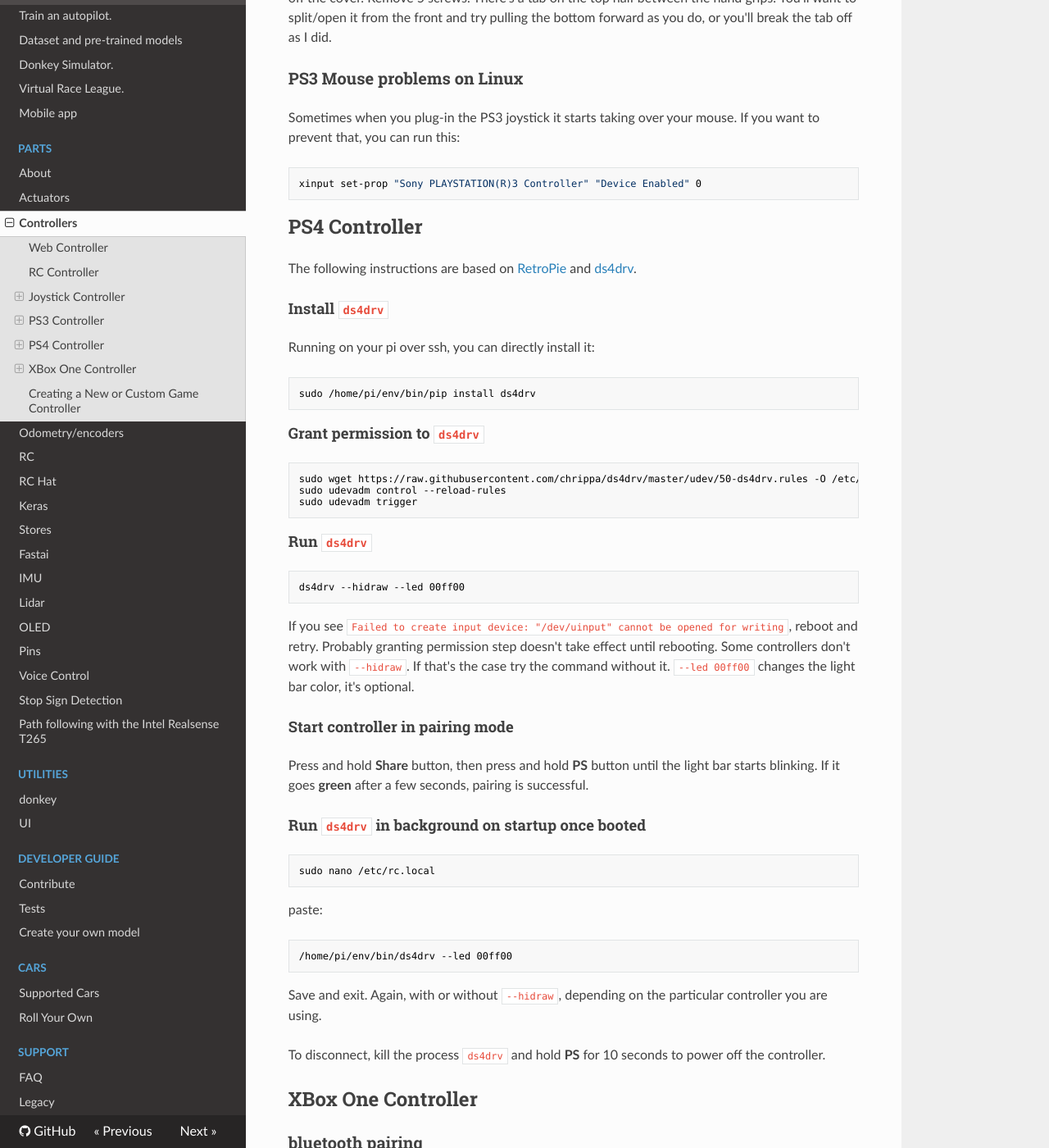
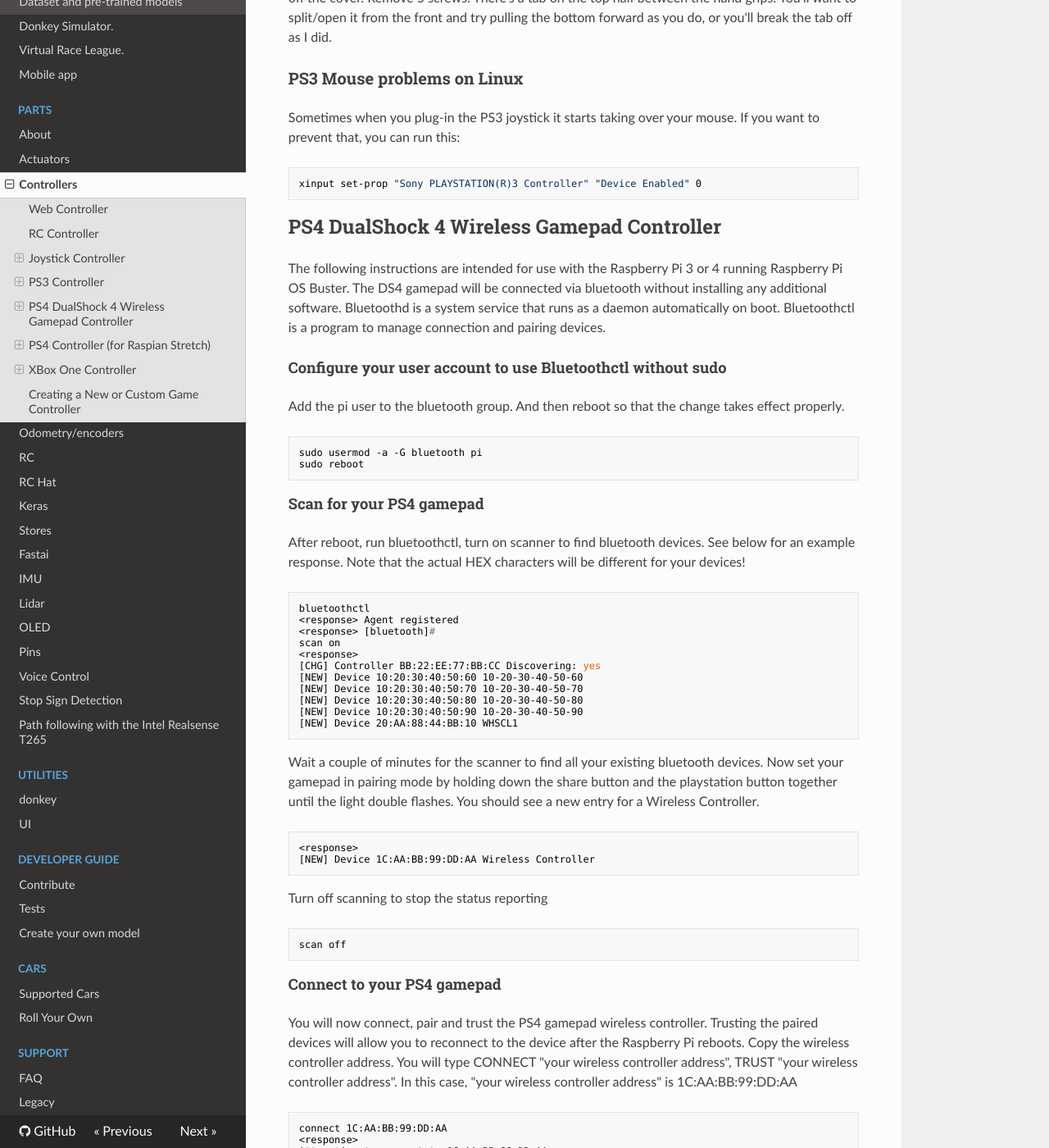
Before and after one commit to autorope/donkeydocs, an MkDocs documentation site: the page built from docs/parts/controllers.md, in a window 1280 px wide and 1400 px high, scrolled down 3982 px. Shown: the whole window at 82% size. Built offline with MkDocs 1.6.1, drawn with Linux system fonts in a browser that asks for light colours; nearby versions of some CDN libraries; some of the changed text lies outside the part shown.

Commit message:
Installation instructions for PS 4 DualShock 4
DS4DRVR no longer needed for Raspberry Pi OS Buster.  Connect directly via BLUETOOTHCTL.

````diff
--- a/docs/parts/controllers.md
+++ b/docs/parts/controllers.md
@@ -139,7 +139,109 @@ Sometimes when you plug-in the PS3 joystick it starts taking over your mouse. If
 xinput set-prop "Sony PLAYSTATION(R)3 Controller" "Device Enabled" 0
 ```
 
-## PS4 Controller
+## PS4 DualShock 4 Wireless Gamepad Controller
+The following instructions are intended for use with the Raspberry Pi 3 or 4 running Raspberry Pi OS Buster.
+The DS4 gamepad will be connected via bluetooth without installing any additional software.  Bluetoothd is a system service
+that runs as a daemon automatically on boot.  Bluetoothctl is a program to manage connection and pairing devices.
+
+#### Configure your user account to use Bluetoothctl without sudo
+Add the pi user to the bluetooth group. And then reboot so that the change takes effect properly.
+
+```bash
+sudo usermod -a -G bluetooth pi
+sudo reboot
+```
+
+#### Scan for your PS4 gamepad
+After reboot, run bluetoothctl, turn on scanner to find bluetooth devices.  See below for an example response. Note that
+the actual HEX characters will be different for your devices!
+
+
+```bash
+bluetoothctl
+<response> Agent registered
+<response> [bluetooth]#
+scan on
+<response>
+[CHG] Controller BB:22:EE:77:BB:CC Discovering: yes
+[NEW] Device 10:20:30:40:50:60 10-20-30-40-50-60
+[NEW] Device 10:20:30:40:50:70 10-20-30-40-50-70
+[NEW] Device 10:20:30:40:50:80 10-20-30-40-50-80
+[NEW] Device 10:20:30:40:50:90 10-20-30-40-50-90
+[NEW] Device 20:AA:88:44:BB:10 WHSCL1
+```
+
+Wait a couple of minutes for the scanner to find all your existing bluetooth devices. Now set your gamepad in pairing mode
+by holding down the share button and the playstation button together until the light double flashes. You should see a
+new entry for a Wireless Controller.
+
+```bash
+<response>
+[NEW] Device 1C:AA:BB:99:DD:AA Wireless Controller
+```
+Turn off scanning to stop the status reporting
+```bash
+scan off
+```
+
+#### Connect to your PS4 gamepad
+You will now connect, pair and trust the PS4 gamepad wireless controller. Trusting the paired devices will allow you to reconnect to the device after the Raspberry Pi reboots. Copy the wireless controller address. You will
+type CONNECT "your wireless controller address", TRUST "your wireless controller address". In this case, "your wireless controller address" is 1C:AA:BB:99:DD:AA
+
+```bash
+connect 1C:AA:BB:99:DD:AA
+<response>
+Attempting to connect to 1C:AA:BB:99:DD:AA
+[CHG] Device 1C:AA:BB:99:DD:AA Connected: yes
+[CHG] Device 1C:AA:BB:99:DD:AA UUIDs: 00001124-0000-1000-8000-00805f9b34fb
+[CHG] Device 1C:AA:BB:99:DD:AA UUIDs: 00001200-0000-1000-8000-00805f9b34fb
+[CHG] Device 1C:AA:BB:99:DD:AA ServicesResolved: yes
+[CHG] Device 1C:AA:BB:99:DD:AA Paired: yes
+Connection successful
+```
+The PS4 gamepad light should now be solid. Now TRUST the PS4 gamepad wireless controller.
+```bash
+trust 1C:AA:BB:99:DD:AA
+<response>
+[CHG] Device 1C:AA:BB:99:DD:AA Trusted: yes
+Changing 1C:AA:BB:99:DD:AA trust succeeded
+```
+Type devices to see the paired-devices.
+
+```bash
+paired-devices
+<response>
+Device 1C:AA:BB:99:DD:AA Wireless Controller
+```
+
+Type quit or exit to quit the program bluetoothctl
+```bash
+quit
+```
+
+#### Use your PS4 gamepad wireless controller
+After booting your pi, press playstation button once.  The light will flash for about 5 seconds and then turn solid.  If
+the light goes off, try again. If this does work, run bluetoothctl and verify devices and paired-devices.
+
+```bash
+devices
+<response>
+Device 1C:AA:BB:99:DD:AA Wireless Controller
+
+paired-devices
+<response>
+Device 1C:A0:B8:9B:DB:A2 Wireless Controller
+```
+
+If it fails to connect, while running bluetoothctl, press the playstation button once.  A good response will be:
+```bash
+<response>
+[CHG] Device 1C:AA:BB:99:DD:AA Connected: yes
+```
+
+To disconnect the controller from the Raspberry Pi, press and hold the playstation button for 10 seconds.
+
+## PS4 Controller (for Raspian Stretch)
 
 The following instructions are based on [RetroPie](https://github.com/RetroPie/RetroPie-Setup/wiki/PS4-Controller#installation) and [ds4drv](https://github.com/chrippa/ds4drv).
 
````
